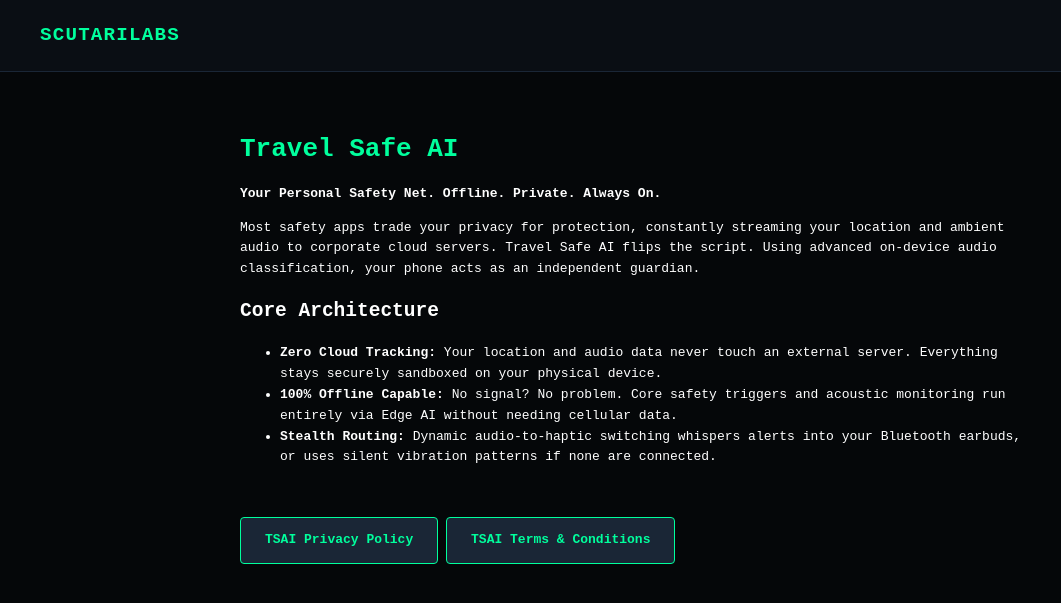
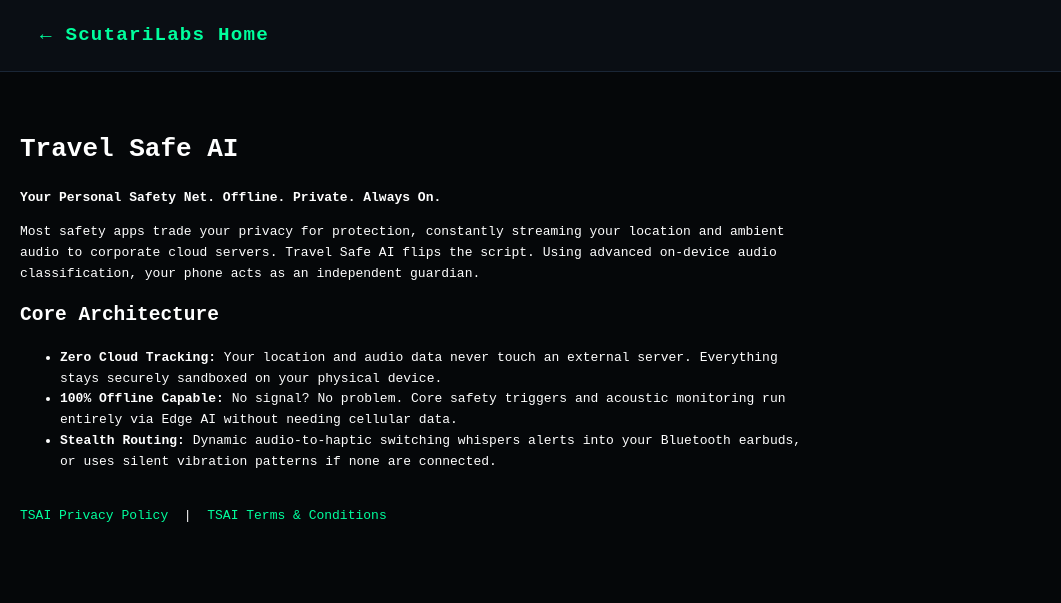
Before and after one commit to servicesjcgas-cmd/scutarilabs-site, a Jekyll site: the page travelsafe.html, which Jekyll copies as it is, in a window 1280 px wide. Shown: the top 603 px of the page, without its empty margins (0-1061 px from the left). Built offline with Jekyll 4.4.1, drawn with Linux system fonts in a browser that asks for light colours.

Commit message:
Refactor travelsafe.html structure and styling

```diff
--- a/travelsafe.html
+++ b/travelsafe.html
@@ -1,15 +1,27 @@
----
-layout: default
----
-<div class="blog-post-container">
+<!DOCTYPE html>
+<html lang="en">
+<head>
+  <meta charset="UTF-8">
+  <meta name="viewport" content="width=device-width, initial-scale=1.0">
+  <title>ScutariLabs | Travel Safe AI</title>
+  <style>
+    body { font-family: monospace; background-color: #050709; color: #FFFFFF; margin: 0; line-height: 1.6; }
+    nav { padding: 20px 40px; border-bottom: 1px solid #1A2636; background: #0A0E14; }
+    nav a { color: #00FF9D; text-decoration: none; font-weight: bold; letter-spacing: 1.2px; font-size: 1.2rem; }
+    a { color: #00FF9D; text-decoration: none; }
+  </style>
+</head>
+<body>
+  <nav>
+    <a href="/">&larr; ScutariLabs Home</a>
+  </nav>
+
+  <div style="padding: 40px 20px; max-width: 800px;">
     <h1>Travel Safe AI</h1>
-
     <p><strong>Your Personal Safety Net. Offline. Private. Always On.</strong></p>
-
     <p>Most safety apps trade your privacy for protection, constantly streaming your location and ambient audio to corporate cloud servers. Travel Safe AI flips the script. Using advanced on-device audio classification, your phone acts as an independent guardian.</p>
 
     <h2>Core Architecture</h2>
-
     <ul>
         <li><strong>Zero Cloud Tracking:</strong> Your location and audio data never touch an external server. Everything stays securely sandboxed on your physical device.</li>
         <li><strong>100% Offline Capable:</strong> No signal? No problem. Core safety triggers and acoustic monitoring run entirely via Edge AI without needing cellular data.</li>
@@ -17,9 +29,8 @@ layout: default
     </ul>
 
     <br>
-
-    <div>
-        <a href="/travelsafe-privacy.html" class="btn">TSAI Privacy Policy</a>
-        <a href="/travelsafe-terms.html" class="btn">TSAI Terms & Conditions</a>
-    </div>
-</div>
+    <a href="/travelsafe-privacy.html">TSAI Privacy Policy</a> &nbsp;|&nbsp;
+    <a href="/travelsafe-terms.html">TSAI Terms & Conditions</a>
+  </div>
+</body>
+</html>
```
